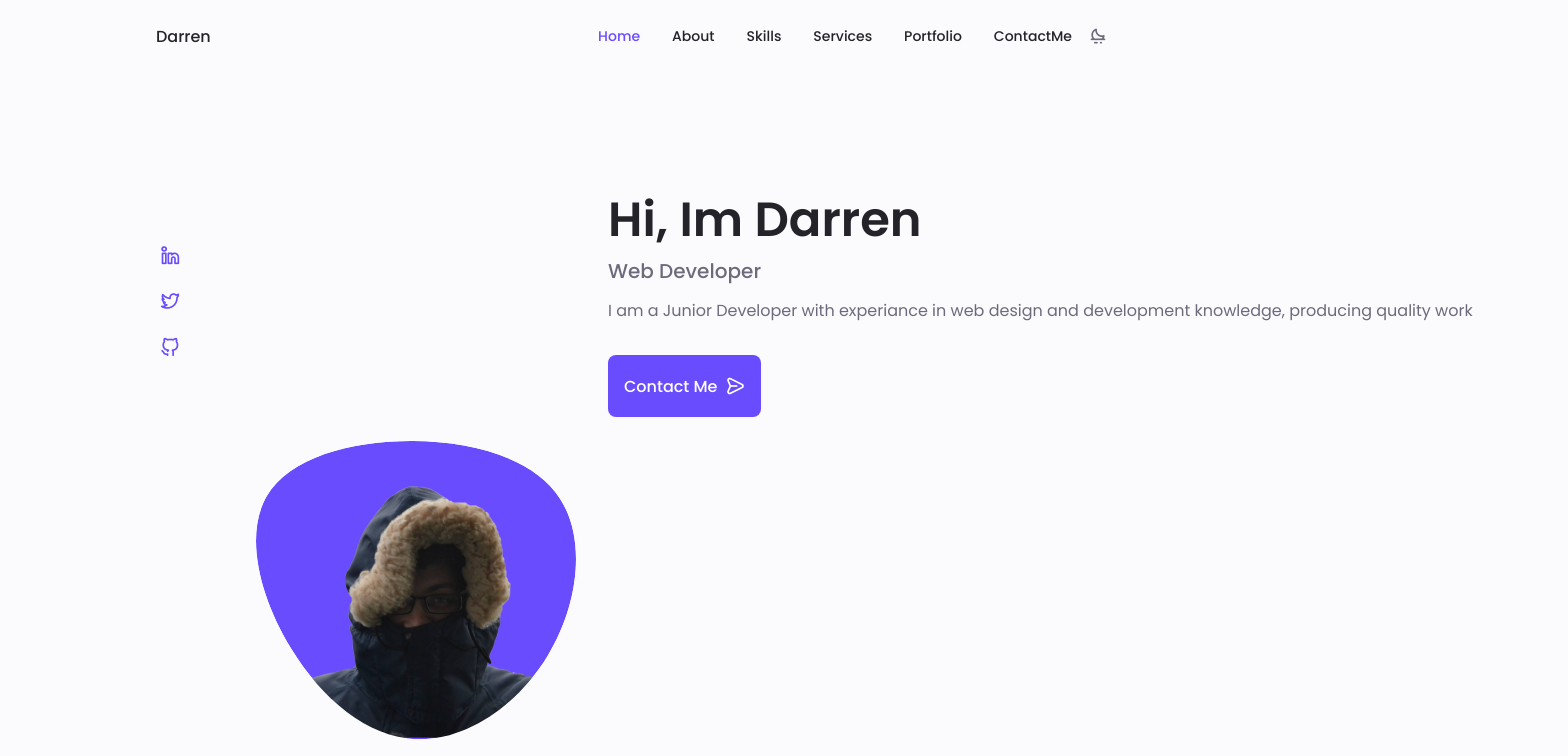
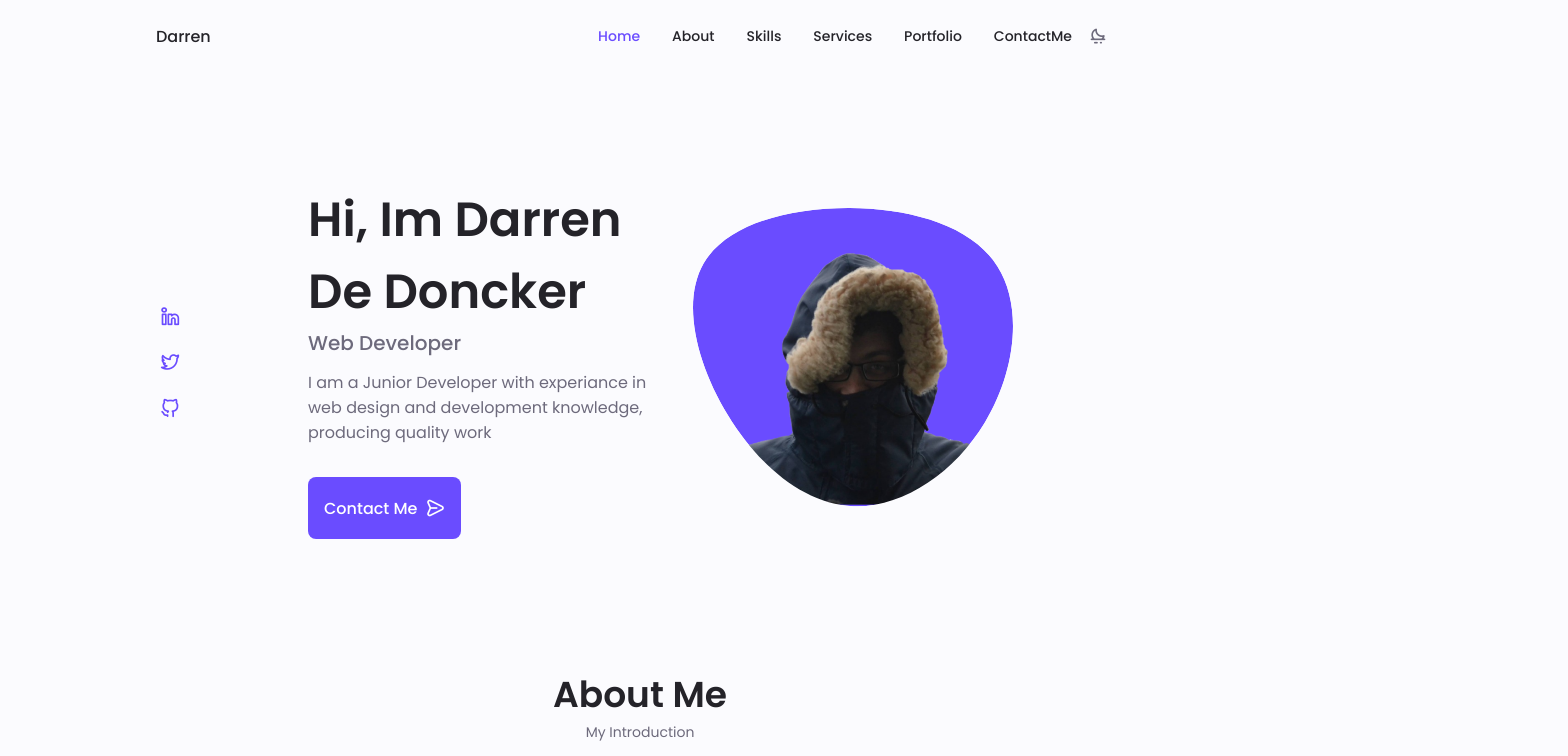
Before and after one commit to DarrenDD/My-Portfolio, a plain HTML site: page index.html in a window 1280 px wide. Shown: the top 756 px of the page, 1568 px wide, since content can reach past the window. Drawn offline with nearby package versions, Linux system fonts and the light colour scheme.

Commit message:
fixed some sizing issues

```diff
--- a/assets/css/style.css
+++ b/assets/css/style.css
@@ -867,6 +867,8 @@ img{
     background-color: var(--text-color-light);
 }
 
+/* ==================Media queries=================== */
+
 @media screen and (max-width: 350px){
     .container{
         margin-left: var(--mb-1);
@@ -905,7 +907,7 @@ img{
     }
 }
 @media screen and (min-width: 568px){
-    .home__container{
+    .home__content{
         grid-template-columns: max-content 1fr 1fr;
     }
     .home__data{
--- a/index.html
+++ b/index.html
@@ -87,15 +87,16 @@
                                     165.547 130.807 187.559 100.226 186.353C69.6454 185.297 41.0228 161.023 21.7403
                                     129.362C2.45775 97.8511 -7.48481 59.1033 6.67581 34.5279C20.9871 10.1032 59.7028
                                     -0.149132 97.9666 0.00163737C136.23 0.303176 174.193 10.857 190.312 36.4879Z"/>
-                                    <image class="home__blob-img" x="-20" y="-14.5" href="assets/img/ProfilePic.png"/>
+                                    <image class="home__blob-img" x="-20" y="-14.5" xlink:href="assets/img/ProfilePic.png"/>
                                 </g>
                             </svg>
+                        </div>
 
-                        </div>
                         <div class="home__data">
-                            <h1 class="home__title">Hi, Im Darren</h1>
+                            <h1 class="home__title">Hi, Im Darren De Doncker</h1>
                             <h3 class="home__subtitle">Web Developer</h3>
-                            <p class="home__description">I am a Junior Developer with experiance in web design and development knowledge, producing quality work</p>
+                            <p class="home__description">I am a Junior Developer with experiance in web design and development
+                                knowledge, producing quality work</p>
                             <a href=#contact" class="button button--flex">
                                 Contact Me<i class="uil uil-message button__icon"></i>
                             </a>
```
